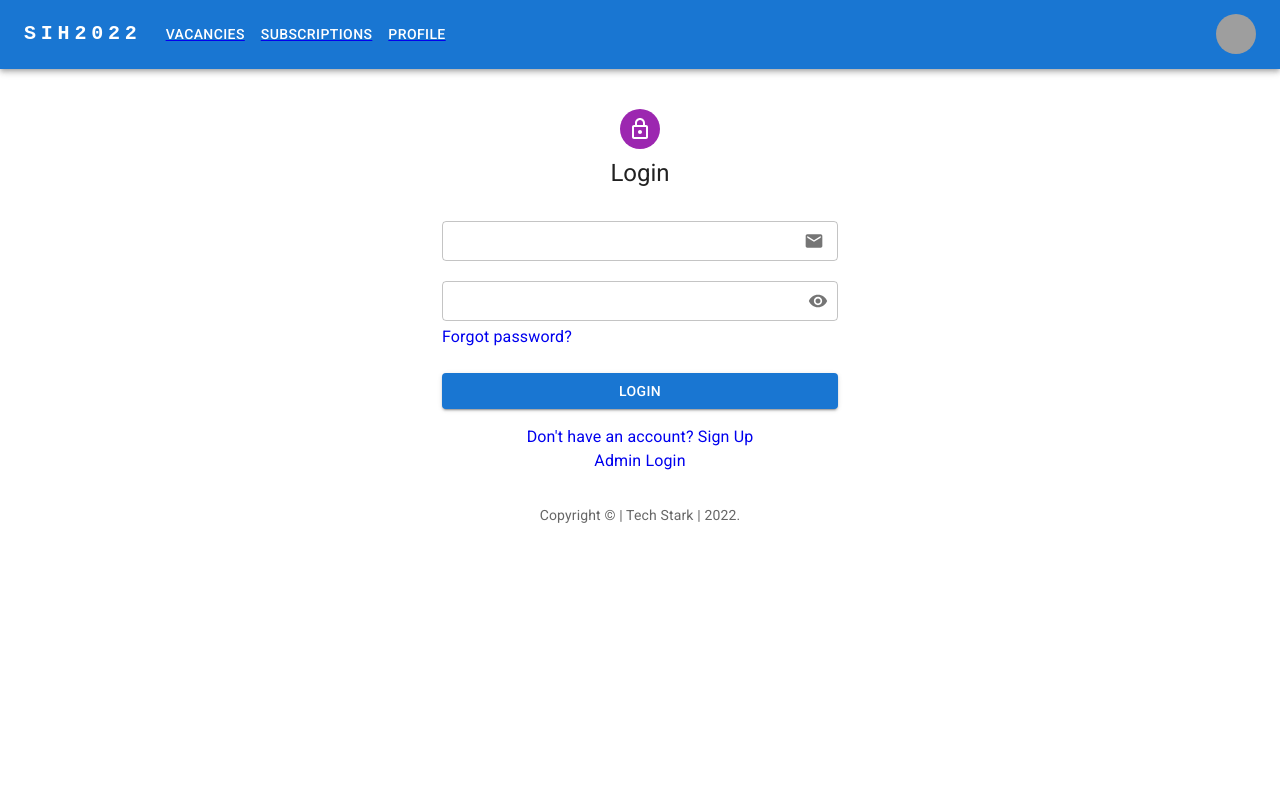
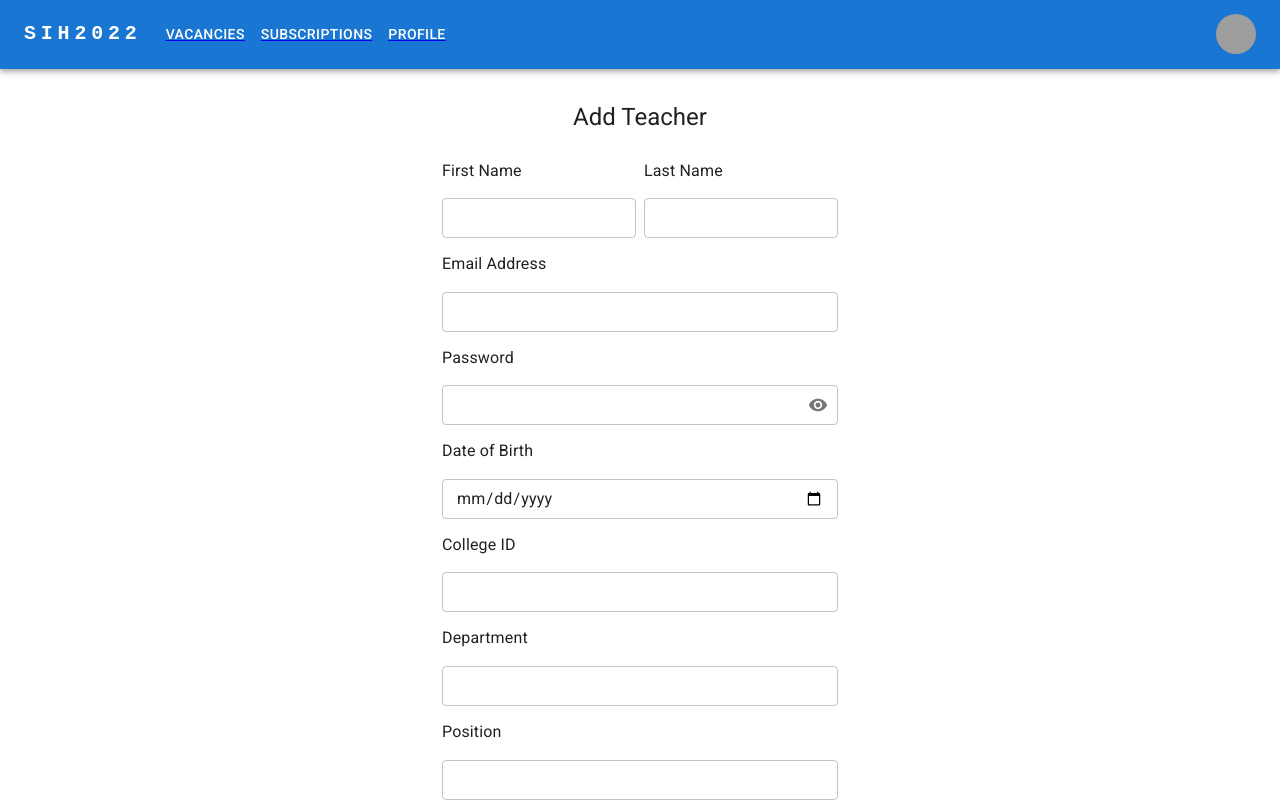
Before and after one commit to Tech-Stark/faculty-vacancy-frontend, a React (Create React App) app: page /admin/addteacher in a window 1280 px wide. Shown: the top 802 px of the page. Built offline with nearby package versions, Linux system fonts and the light colour scheme; grey boxes are pictures that could not be loaded.

Commit message:
[ADD]Add Teacher Page

```diff
--- a/src/pages/AddTeacher/index.js
+++ b/src/pages/AddTeacher/index.js
@@ -77,22 +77,23 @@ const MySelect = ({ label, ...props }) => {
 };
 
 const validationSchema = Yup.object({
-  firstName: Yup.string()
-    .max(15, "Must be 15 characters or less")
-    .required("Required"),
-  lastName: Yup.string()
-    .max(20, "Must be 20 characters or less")
-    .required("Required"),
-  email: Yup.string().email("Invalid email address").required("Required"),
+  firstName: Yup.string().required("This field is required!"),
+  lastName: Yup.string().required("This field is required!"),
+  email: Yup.string()
+    .email("Invalid email address!")
+    .required("This field is required!"),
+  password: Yup.string()
+    .min(8, "Password is minimum 8 characters in length.")
+    .required("This field is required!"),
   dob: Yup.date("Select a valid Date!")
     .max(new Date(), "DOB can not be in future!")
     .required("This field is required!"),
-  dateJoined: Yup.date("Select a valid Date!").max(
-    new Date(),
-    "DOJ can not be in future!"
-  ),
-  department: Yup.string().required("Required"),
-  phoneNo: Yup.number().required("Required"),
+  department: Yup.string().required("This field is required!"),
+  position: Yup.string().required("This field is required!"),
+  dateJoined: Yup.date("Select a valid Date!")
+    .max(new Date(), "DOB can not be in future!")
+    .required("This field is required!"),
+  collegeId: Yup.string().required("This field is required!"),
 });
 
 const AddTeacher = () => {
@@ -104,24 +105,24 @@ const AddTeacher = () => {
 
   const handleSubmit = (values, resetForm) => {
     console.log(values);
-    dispatch(setLoading(true));
-    axios
-      .post(`${BASE_URL}users/login`, values, configToken())
-      .then((res) => {
-        console.log(res.data);
-        dispatch(setLoading(false));
-        dispatch(signIn(res.data));
-        resetForm();
-        navigate("/");
-        dispatch(
-          addToast({ type: "success", message: "Successfully logged in!" })
-        );
-      })
-      .catch((err) => {
-        console.log(err);
-        dispatch(setLoading(false));
-        dispatch(addToast({ type: "error", message: err.error }));
-      });
+    // dispatch(setLoading(true));
+    // axios
+    //   .post(`${BASE_URL}users/login`, values, configToken())
+    //   .then((res) => {
+    //     console.log(res.data);
+    //     dispatch(setLoading(false));
+    //     dispatch(signIn(res.data));
+    //     resetForm();
+    //     navigate("/");
+    //     dispatch(
+    //       addToast({ type: "success", message: "Successfully logged in!" })
+    //     );
+    //   })
+    //   .catch((err) => {
+    //     console.log(err);
+    //     dispatch(setLoading(false));
+    //     dispatch(addToast({ type: "error", message: err.error }));
+    //   });
   };
 
   return (
@@ -137,11 +138,8 @@ const AddTeacher = () => {
             alignItems: "center",
           }}
         >
-          <Avatar sx={{ m: 1, bgcolor: "secondary.main" }}>
-            <LockOutlinedIcon />
-          </Avatar>
           <Typography component="h1" variant="h5">
-            Login
+            Add Teacher
           </Typography>
 
           <Box sx={{ mt: 3 }}>
@@ -149,38 +147,61 @@ const AddTeacher = () => {
               initialValues={{
                 email: "",
                 password: "",
+                dob: "",
+                firstName: "",
+                lastName: "",
+                department: "",
+                position: "",
+                collegeId: "",
+                dateJoined: "",
+                isOpenToWork: "",
               }}
-              validationSchema={Yup.object({
-                email: Yup.string()
-                  .email("Invalid email address!")
-                  .required("This field is required!"),
-                // password: Yup.string()
-                //   .min(8, "Password is minimum 8 characters in length.")
-                //   .required("This field is required!"),
-              })}
+              validationSchema={validationSchema}
               onSubmit={(values, { resetForm }) =>
                 handleSubmit(values, resetForm)
               }
             >
               <Form>
                 <Grid container spacing={1}>
+                  <Grid item xs={12} md={6}>
+                    <Typography variant="subtitle1" gutterBottom>
+                      First Name
+                    </Typography>
+                    <MyTextInput
+                      label="First Name"
+                      id="firstName"
+                      name="firstName"
+                      type="text"
+                    />
+                  </Grid>
+                  <Grid item xs={12} md={6}>
+                    <Typography variant="subtitle1" gutterBottom>
+                      Last Name
+                    </Typography>
+                    <MyTextInput
+                      label="Last Name"
+                      id="lastName"
+                      name="lastName"
+                      type="text"
+                    />
+                  </Grid>
+
                   <Grid item xs={12}>
+                    <Typography variant="subtitle1" gutterBottom>
+                      Email Address
+                    </Typography>
                     <MyTextInput
                       label="Email Address"
                       id="email"
                       name="email"
                       type="email"
-                      InputProps={{
-                        endAdornment: (
-                          <InputAdornment position="end">
-                            <EmailIcon fontSize="small" />
-                          </InputAdornment>
-                        ),
-                      }}
                     />
                   </Grid>
 
                   <Grid item xs={12}>
+                    <Typography variant="subtitle1" gutterBottom>
+                      Password
+                    </Typography>
                     <MyTextInput
                       label="Password"
                       name="password"
@@ -205,13 +226,49 @@ const AddTeacher = () => {
                       }}
                     />
                   </Grid>
-                </Grid>
-
-                <Grid container>
-                  <Grid item xs>
-                    <Link to="/login" style={{ textDecoration: "none" }}>
-                      Forgot password?
-                    </Link>
+                  <Grid item xs={12}>
+                    <Typography variant="subtitle1" gutterBottom>
+                      Date of Birth
+                    </Typography>
+                    <MyTextInput id="dob" name="dob" type="date" />
+                  </Grid>
+                  <Grid item xs={12}>
+                    <Typography variant="subtitle1" gutterBottom>
+                      College ID
+                    </Typography>
+                    <MyTextInput id="collegeId" name="collegeId" type="text" />
+                  </Grid>
+                  <Grid item xs={12}>
+                    <Typography variant="subtitle1" gutterBottom>
+                      Department
+                    </Typography>
+                    <MyTextInput
+                      id="department"
+                      name="department"
+                      type="text"
+                    />
+                  </Grid>
+                  <Grid item xs={12}>
+                    <Typography variant="subtitle1" gutterBottom>
+                      Position
+                    </Typography>
+                    <MyTextInput id="position" name="position" type="text" />
+                  </Grid>
+                  <Grid item xs={12}>
+                    <Typography variant="subtitle1" gutterBottom>
+                      Date of Joining
+                    </Typography>
+                    <MyTextInput
+                      id="dateJoined"
+                      name="dateJoined"
+                      type="date"
+                    />
+                  </Grid>
+                  <Grid item xs={12}>
+                    <MyCheckbox name="isOpenToWork"></MyCheckbox>
+                    <Typography variant="subtitle1" gutterBottom>
+                      Are you open to work?
+                    </Typography>
                   </Grid>
                 </Grid>
 
@@ -225,24 +282,11 @@ const AddTeacher = () => {
                   {isLoading ? (
                     <CircularProgress color="primary" size={25} />
                   ) : (
-                    "Login"
+                    "Add Teacher"
                   )}
                 </Button>
               </Form>
             </Formik>
-
-            <Grid container>
-              <Grid item xs={12} style={{ textAlign: "center" }}>
-                <Link to="/signup" style={{ textDecoration: "none" }}>
-                  {"Don't have an account? Sign Up"}
-                </Link>
-              </Grid>
-              <Grid item xs={12} style={{ textAlign: "center" }}>
-                <Link to="/admin/login" style={{ textDecoration: "none" }}>
-                  {"Admin Login"}
-                </Link>
-              </Grid>
-            </Grid>
           </Box>
         </Box>
       </Container>
--- a/src/pages/Profile/Biodata.js
+++ b/src/pages/Profile/Biodata.js
@@ -95,7 +95,7 @@ const validationSchema = Yup.object({
     "DOJ can not be in future!"
   ),
   department: Yup.string().required("Required"),
-  phoneNo: Yup.number().required("Required"),
+  phoneNumber: Yup.number().required("Required"),
 });
 
 function Biodata() {
@@ -122,10 +122,9 @@ function Biodata() {
   console.log(userData);
 
   const handleSubmit = (values) => {
-    const user = { ...values };
     const profile = { ...userData.profile };
     const postObj = {
-      user,
+      values,
       profile,
     };
     console.log(postObj);
@@ -169,9 +168,10 @@ function Biodata() {
             isOpenToWork: userData.user.isOpenToWork,
             department: userData.user.department,
             position: userData.user.position,
-            college: "",
+            collegeName: userData.user.collegeName,
+            collegeId: userData.user.collegeId,
             dateJoined: userData.user.dateJoined,
-            phoneNo: "",
+            phoneNumber: userData.user.phoneNumber,
           }}
           validationSchema={validationSchema}
           onSubmit={(values) => handleSubmit(values)}
@@ -212,7 +212,7 @@ function Biodata() {
                 <Typography variant="subtitle1" gutterBottom>
                   Phone Number
                 </Typography>
-                <MyTextInput name="phoneNo" type="number" />
+                <MyTextInput name="phoneNumber" type="number" />
               </Grid>
               <Grid item xs={12}>
                 <Typography variant="subtitle1" gutterBottom>
@@ -222,9 +222,19 @@ function Biodata() {
               </Grid>
               <Grid item xs={12}>
                 <Typography variant="subtitle1" gutterBottom>
-                  College
+                  College Name
                 </Typography>
-                <MyTextInput label="College" name="college" type="text" />
+                <MyTextInput
+                  label="collegeName"
+                  name="collegeName"
+                  type="text"
+                />
+              </Grid>
+              <Grid item xs={12}>
+                <Typography variant="subtitle1" gutterBottom>
+                  College ID
+                </Typography>
+                <MyTextInput name="collegeId" type="text" />
               </Grid>
               <Grid item xs={12}>
                 <Typography variant="subtitle1" gutterBottom>
```
